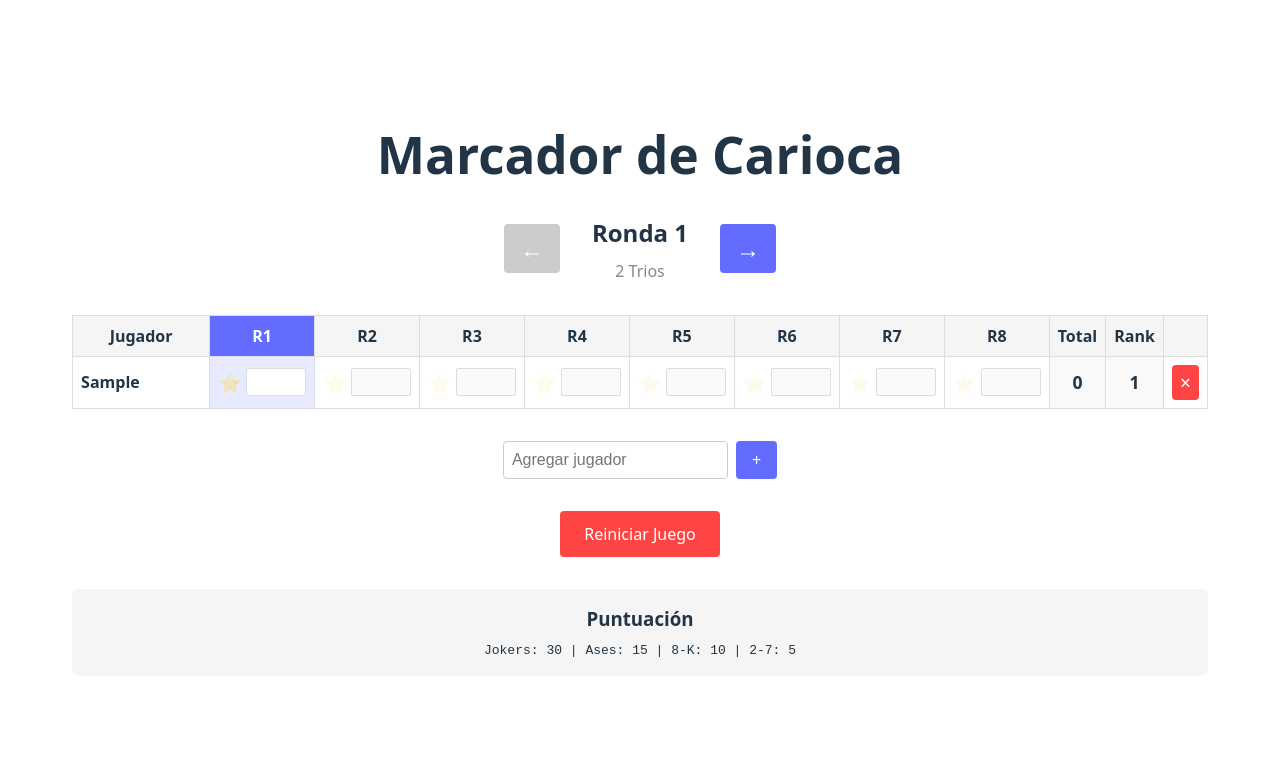
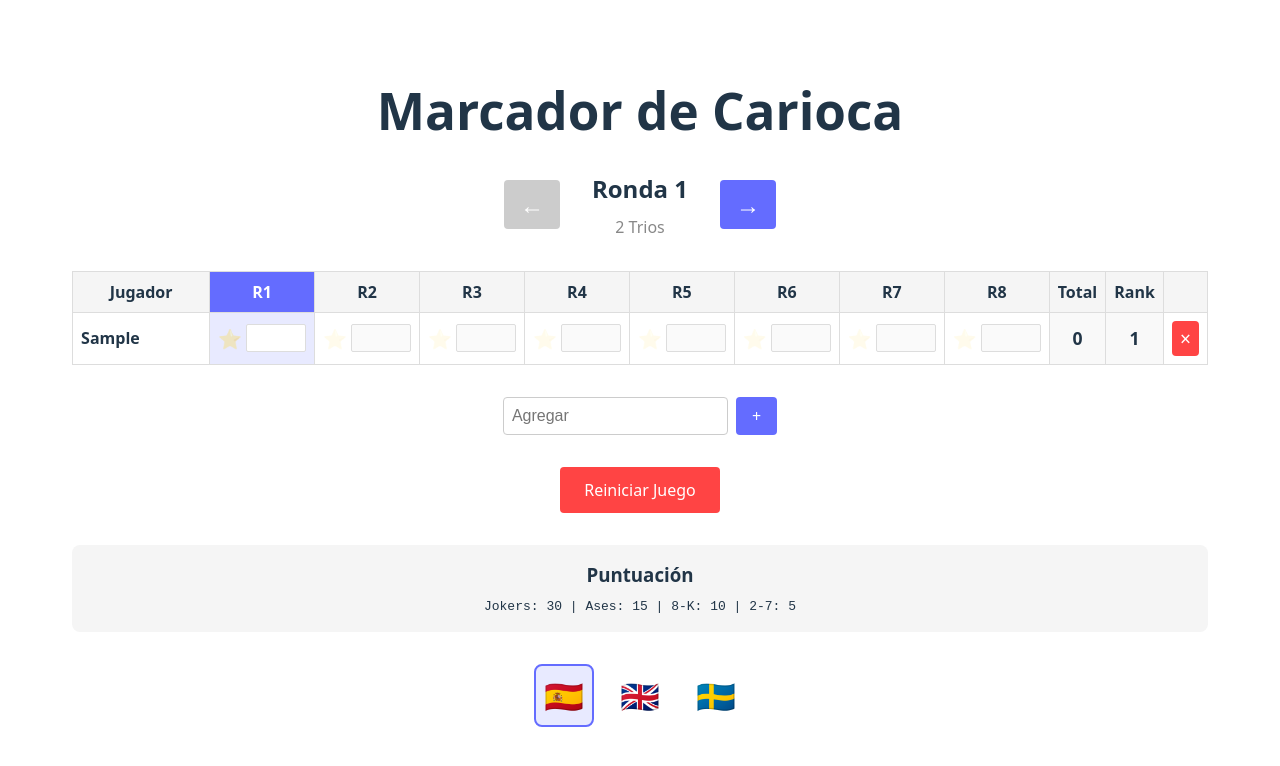
Before and after one commit to christianillanes/carioca-scoreboard, a React (Vite) app: page / in a window 1280 px wide. Both pictures are taken after typing "Sample" into the empty fields and a click on the button "Agregar". Shown: the top 766 px of the page. Built offline with nearby package versions, Linux system fonts and the light colour scheme.

Commit message:
Add translation for column names

```diff
--- a/src/CariocaScoreboard.css
+++ b/src/CariocaScoreboard.css
@@ -183,6 +183,32 @@ td input {
   font-family: monospace;
 }
 
+.language-selector {
+  display: flex;
+  justify-content: center;
+  gap: 1rem;
+  margin: 2rem 0;
+}
+
+.language-selector button {
+  font-size: 2rem;
+  padding: 0.5rem;
+  background: none;
+  border: 2px solid transparent;
+  cursor: pointer;
+  border-radius: 8px;
+  transition: all 0.2s;
+}
+
+.language-selector button:hover {
+  transform: scale(1.1);
+}
+
+.language-selector button.active {
+  border-color: #646cff;
+  background: #e8eaff;
+}
+
 @media (max-width: 768px) {
   .scoreboard {
     padding: 0.5rem;
--- a/src/CariocaScoreboard.tsx
+++ b/src/CariocaScoreboard.tsx
@@ -1,5 +1,7 @@
 import { useState, useEffect } from 'react'
 import './CariocaScoreboard.css'
+import { translations } from './translations'
+import type { Language } from './translations'
 
 interface Player {
   name: string
@@ -7,23 +9,15 @@ interface Player {
   winners: boolean[]
 }
 
-const ROUNDS = [
-  '2 Trios',
-  '1 Trio + 1 Escala',
-  '2 Escalas',
-  '3 Trios',
-  '2 Trios + 1 Escala',
-  '1 Trio + 2 Escalas',
-  '4 Trios',
-  '3 Escalas'
-]
-
 function CariocaScoreboard() {
+  const [language, setLanguage] = useState<Language>(() => {
+    const saved = localStorage.getItem('carioca-language')
+    return (saved as Language) || 'es'
+  })
   const [players, setPlayers] = useState<Player[]>(() => {
     const saved = localStorage.getItem('carioca-players')
     if (saved) {
       const parsed = JSON.parse(saved) as Player[]
-      // Migrate old data to include winners field
       return parsed.map((p) => ({
         ...p,
         winners: p.winners || Array(8).fill(false)
@@ -36,6 +30,13 @@ function CariocaScoreboard() {
     const saved = localStorage.getItem('carioca-round')
     return saved ? parseInt(saved) : 0
   })
+
+  const t = translations[language]
+  const ROUNDS = t.rounds
+
+  useEffect(() => {
+    localStorage.setItem('carioca-language', language)
+  }, [language])
 
   useEffect(() => {
     localStorage.setItem('carioca-players', JSON.stringify(players))
@@ -50,7 +51,6 @@ function CariocaScoreboard() {
       const newScores = Array(8).fill(null)
       const newWinners = Array(8).fill(false)
 
-      // For each round, assign the highest score from existing players
       if (players.length > 0) {
         for (let round = 0; round < 8; round++) {
           const maxScore = Math.max(...players.map(p => p.scores[round] ?? 0))
@@ -65,9 +65,7 @@ function CariocaScoreboard() {
 
   const toggleWinner = (playerIndex: number, round: number) => {
     const newPlayers = [...players]
-    // Unset all winners for this round
     newPlayers.forEach(p => p.winners[round] = false)
-    // Set this player as winner and score to 0
     newPlayers[playerIndex].winners[round] = true
     newPlayers[playerIndex].scores[round] = 0
     setPlayers(newPlayers)
@@ -83,17 +81,15 @@ function CariocaScoreboard() {
 
     const newScore = parseInt(score)
 
-    // Check if score is a multiple of 5
     if (newScore % 5 !== 0) {
-      alert('Los puntos deben ser múltiplos de 5')
+      alert(t.errorMultiple5)
       return
     }
 
-    // Check if trying to set 0 and another player already has 0 in this round
     if (newScore === 0) {
       const hasWinner = players.some((p, i) => i !== playerIndex && p.scores[round] === 0)
       if (hasWinner) {
-        alert('Solo un jugador puede tener 0 puntos por ronda (el ganador)')
+        alert(t.errorOneWinner)
         return
       }
     }
@@ -118,7 +114,7 @@ function CariocaScoreboard() {
   }
 
   const resetGame = () => {
-    if (confirm('¿Reiniciar el juego?')) {
+    if (confirm(t.resetConfirm)) {
       setPlayers([])
       setCurrentRound(0)
     }
@@ -126,22 +122,20 @@ function CariocaScoreboard() {
 
   const nextRound = () => {
     if (currentRound < 7) {
-      // Check if there's a winner
       const hasWinner = players.some(p => p.winners[currentRound])
       if (!hasWinner) {
-        alert('Debe seleccionar un ganador antes de avanzar')
+        alert(t.errorSelectWinner)
         return
       }
 
-      // Check if all non-winners have valid scores (not null/empty and not 0)
       const allScoresValid = players.every(p => {
-        if (p.winners[currentRound]) return true // Winner is valid
+        if (p.winners[currentRound]) return true
         const score = p.scores[currentRound]
         return score !== null && score > 0
       })
 
       if (!allScoresValid) {
-        alert('Todos los jugadores deben tener puntos asignados (mayores a 0)')
+        alert(t.errorAllScores)
         return
       }
 
@@ -155,21 +149,21 @@ function CariocaScoreboard() {
 
   return (
     <div className="scoreboard">
-      <h1>Marcador de Carioca</h1>
+      <h1>{t.title}</h1>
 
       {players.length === 0 ? (
         <div className="setup">
-          <h2>Agregar Jugadores</h2>
+          <h2>{t.addPlayers}</h2>
           <div className="add-player">
             <input
               type="text"
               value={newPlayerName}
               onChange={(e) => setNewPlayerName(e.target.value)}
               onKeyPress={(e) => e.key === 'Enter' && addPlayer()}
-              placeholder="Nombre del jugador"
+              placeholder={t.playerName}
               maxLength={15}
             />
-            <button onClick={addPlayer}>Agregar</button>
+            <button onClick={addPlayer}>{t.addPlayer}</button>
           </div>
         </div>
       ) : (
@@ -177,7 +171,7 @@ function CariocaScoreboard() {
           <div className="round-nav">
             <button onClick={prevRound} disabled={currentRound === 0}>←</button>
             <div className="round-info">
-              <h2>Ronda {currentRound + 1}</h2>
+              <h2>{t.round} {currentRound + 1}</h2>
               <p>{ROUNDS[currentRound]}</p>
             </div>
             <button onClick={nextRound} disabled={currentRound === 7}>→</button>
@@ -187,12 +181,12 @@ function CariocaScoreboard() {
             <table>
               <thead>
                 <tr>
-                  <th>Jugador</th>
+                  <th>{t.player}</th>
                   {ROUNDS.map((_, i) => (
-                    <th key={i} className={i === currentRound ? 'current' : ''}>R{i + 1}</th>
+                    <th key={i} className={i === currentRound ? 'current' : ''}>{t.roundPrefix}{i + 1}</th>
                   ))}
-                  <th>Total</th>
-                  <th>Rank</th>
+                  <th>{t.total}</th>
+                  <th>{t.rank}</th>
                   <th></th>
                 </tr>
               </thead>
@@ -213,7 +207,7 @@ function CariocaScoreboard() {
                               padding: '0',
                               opacity: player.winners[rIndex] ? 1 : 0.3
                             }}
-                            title="Ganador"
+                            title={t.winner}
                             disabled={rIndex !== currentRound}
                           >
                             ⭐
@@ -247,20 +241,44 @@ function CariocaScoreboard() {
                 value={newPlayerName}
                 onChange={(e) => setNewPlayerName(e.target.value)}
                 onKeyPress={(e) => e.key === 'Enter' && addPlayer()}
-                placeholder="Agregar jugador"
+                placeholder={t.addPlayer}
                 maxLength={15}
               />
-              <button onClick={addPlayer}>+</button>
+              <button onClick={addPlayer}>{t.add}</button>
             </div>
           )}
 
           <div className="actions">
-            <button onClick={resetGame} className="reset">Reiniciar Juego</button>
+            <button onClick={resetGame} className="reset">{t.resetGame}</button>
           </div>
 
           <div className="scoring-guide">
-            <h3>Puntuación</h3>
-            <p>Jokers: 30 | Ases: 15 | 8-K: 10 | 2-7: 5</p>
+            <h3>{t.scoring}</h3>
+            <p>{t.scoringGuide}</p>
+          </div>
+
+          <div className="language-selector">
+            <button
+              onClick={() => setLanguage('es')}
+              className={language === 'es' ? 'active' : ''}
+              title="Español"
+            >
+              🇪🇸
+            </button>
+            <button
+              onClick={() => setLanguage('en')}
+              className={language === 'en' ? 'active' : ''}
+              title="English"
+            >
+              🇬🇧
+            </button>
+            <button
+              onClick={() => setLanguage('sv')}
+              className={language === 'sv' ? 'active' : ''}
+              title="Svenska"
+            >
+              🇸🇪
+            </button>
           </div>
         </>
       )}
--- /dev/null
+++ b/src/translations.ts
@@ -0,0 +1,97 @@
+export const translations = {
+  es: {
+    title: 'Marcador de Carioca',
+    addPlayers: 'Agregar Jugadores',
+    playerName: 'Nombre del jugador',
+    addPlayer: 'Agregar',
+    add: '+',
+    round: 'Ronda',
+    roundPrefix: 'R',
+    player: 'Jugador',
+    total: 'Total',
+    rank: 'Rank',
+    resetGame: 'Reiniciar Juego',
+    resetConfirm: '¿Reiniciar el juego?',
+    scoring: 'Puntuación',
+    scoringGuide: 'Jokers: 30 | Ases: 15 | 8-K: 10 | 2-7: 5',
+    winner: 'Ganador',
+    errorMultiple5: 'Los puntos deben ser múltiplos de 5',
+    errorOneWinner: 'Solo un jugador puede tener 0 puntos por ronda (el ganador)',
+    errorSelectWinner: 'Debe seleccionar un ganador antes de avanzar',
+    errorAllScores: 'Todos los jugadores deben tener puntos asignados (mayores a 0)',
+    rounds: [
+      '2 Trios',
+      '1 Trio + 1 Escala',
+      '2 Escalas',
+      '3 Trios',
+      '2 Trios + 1 Escala',
+      '1 Trio + 2 Escalas',
+      '4 Trios',
+      '3 Escalas'
+    ]
+  },
+  en: {
+    title: 'Carioca Scoreboard',
+    addPlayers: 'Add Players',
+    playerName: 'Player name',
+    addPlayer: 'Add',
+    add: '+',
+    round: 'Round',
+    roundPrefix: 'R',
+    player: 'Player',
+    total: 'Total',
+    rank: 'Rank',
+    resetGame: 'Reset Game',
+    resetConfirm: 'Reset the game?',
+    scoring: 'Scoring',
+    scoringGuide: 'Jokers: 30 | Aces: 15 | 8-K: 10 | 2-7: 5',
+    winner: 'Winner',
+    errorMultiple5: 'Scores must be multiples of 5',
+    errorOneWinner: 'Only one player can have 0 points per round (the winner)',
+    errorSelectWinner: 'You must select a winner before advancing',
+    errorAllScores: 'All players must have assigned scores (greater than 0)',
+    rounds: [
+      '2 Trios',
+      '1 Trio + 1 Run',
+      '2 Runs',
+      '3 Trios',
+      '2 Trios + 1 Run',
+      '1 Trio + 2 Runs',
+      '4 Trios',
+      '3 Runs'
+    ]
+  },
+  sv: {
+    title: 'Carioca Poängtavla',
+    addPlayers: 'Lägg till spelare',
+    playerName: 'Spelarnamn',
+    addPlayer: 'Lägg till',
+    add: '+',
+    round: 'Omgång',
+    roundPrefix: 'O',
+    player: 'Spelare',
+    total: 'Totalt',
+    rank: 'Rank',
+    resetGame: 'Återställ spel',
+    resetConfirm: 'Återställa spelet?',
+    scoring: 'Poäng',
+    scoringGuide: 'Jokrar: 30 | Ess: 15 | 8-K: 10 | 2-7: 5',
+    winner: 'Vinnare',
+    errorMultiple5: 'Poäng måste vara multiplar av 5',
+    errorOneWinner: 'Endast en spelare kan ha 0 poäng per omgång (vinnaren)',
+    errorSelectWinner: 'Du måste välja en vinnare innan du går vidare',
+    errorAllScores: 'Alla spelare måste ha tilldelade poäng (större än 0)',
+    rounds: [
+      '2 Trior',
+      '1 Trio + 1 Stege',
+      '2 Stegar',
+      '3 Trior',
+      '2 Trior + 1 Stege',
+      '1 Trio + 2 Stegar',
+      '4 Trior',
+      '3 Stegar'
+    ]
+  }
+}
+
+export type Language = keyof typeof translations
```
